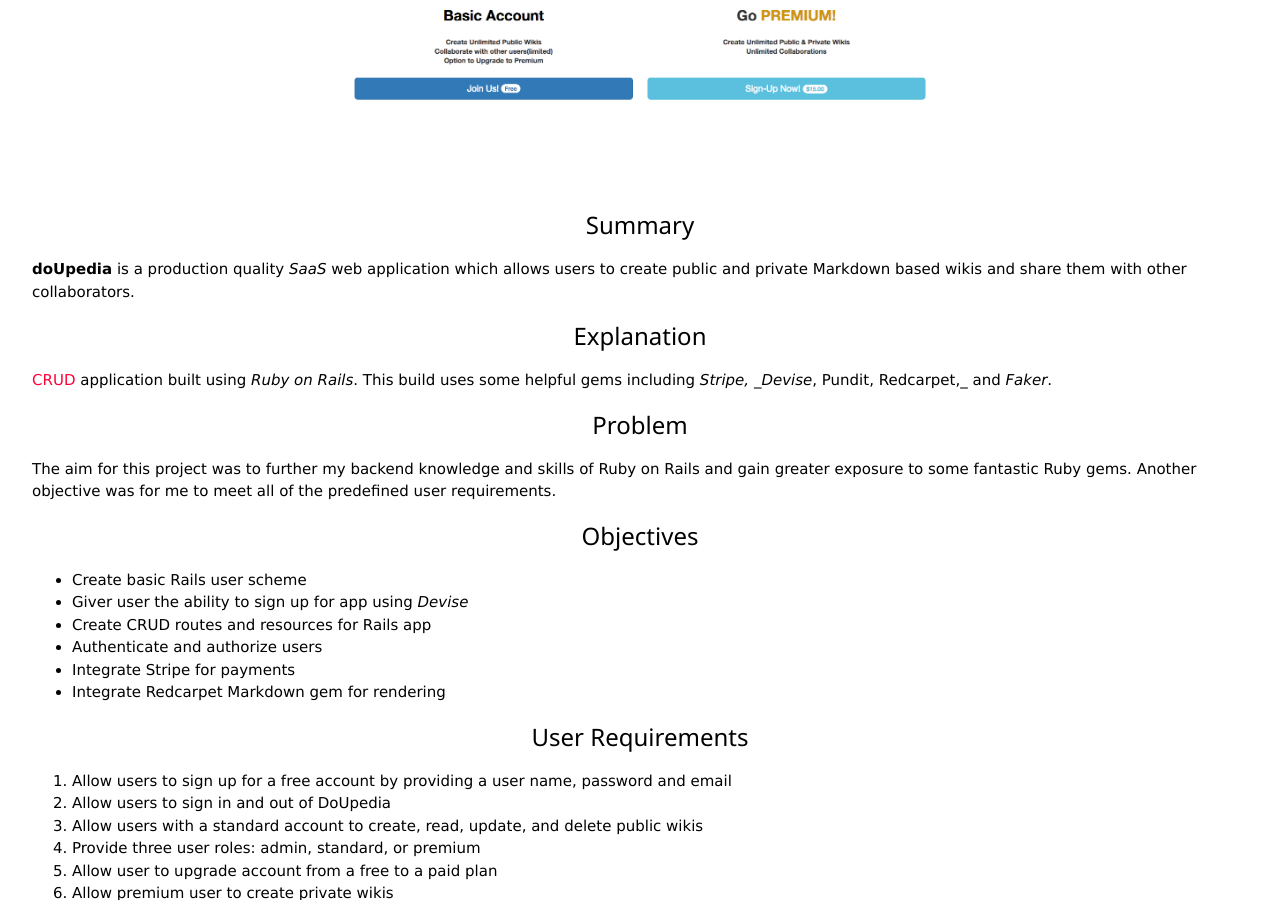
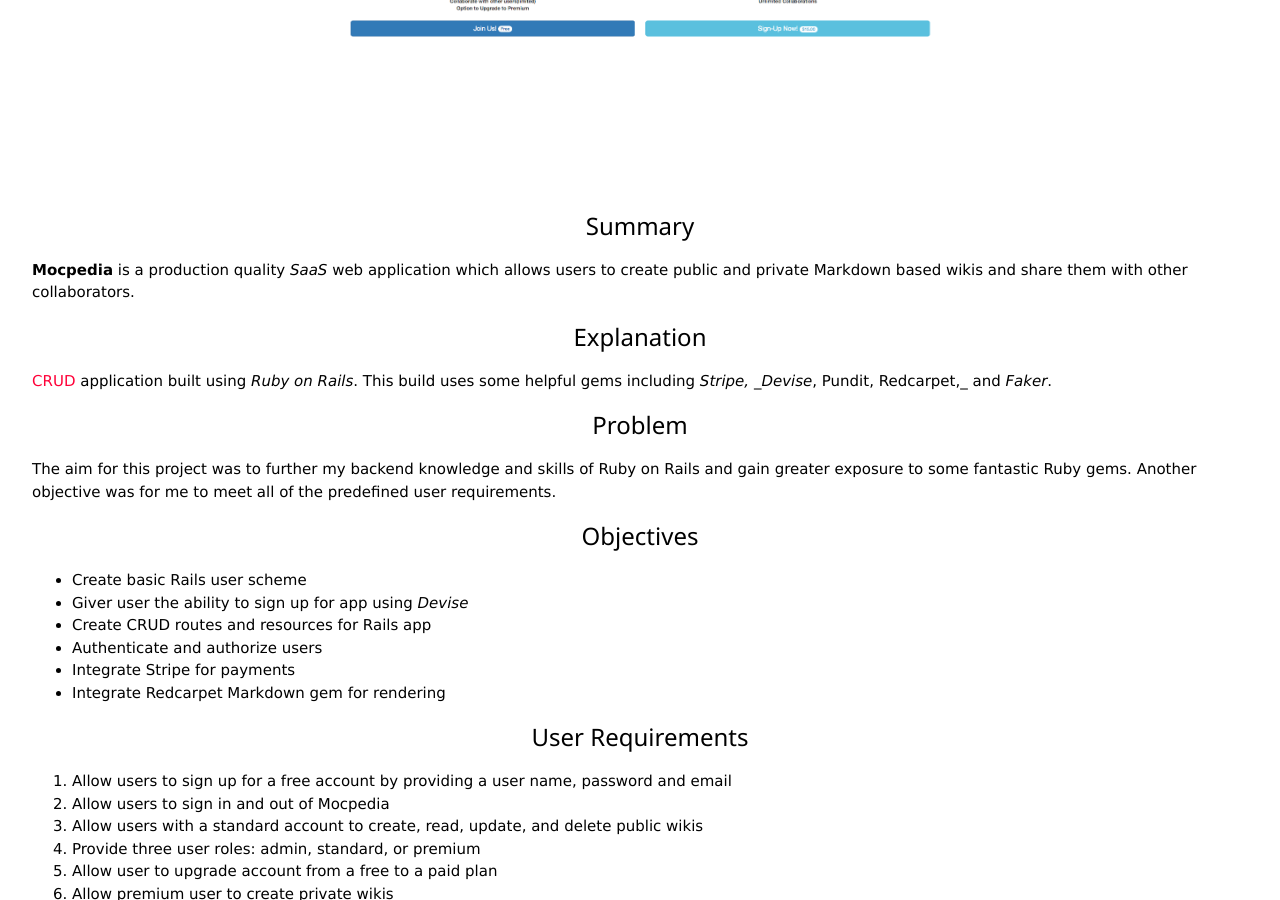
Before and after one commit to tyrantdavis/tyrantdavis.github.io, a Jekyll site: the page built from _portfolio/mocpedia.md, in a window 1280 px wide and 900 px high, scrolled down 452 px. Built offline with Jekyll 4.4.1, drawn with Linux system fonts in a browser that asks for light colours; nearby versions of some CDN libraries.

Commit message:
Update mocpedia images.

```diff
--- a/_portfolio/doupedia.md
+++ b/_portfolio/mocpedia.md
@@ -1,18 +1,18 @@
 ---
 layout: project
-title: doUpedia
+title: Mocpedia
 thumbnail-path: ""
-short-description: "&bull; DoUpedia is a production quality SaaS web application which allows users to create public and private Markdown based wikis and share them with other collaborators. &bull; Built on Rails &bull; Incorporates  Stripe, Devise, Redcarpet, Pundit, Sendgrid, Figaro, and Faker"
+short-description: "&bull; Mocpedia is a production quality SaaS web application which allows users to create public and private Markdown based wikis and share them with other collaborators. &bull; Built on Rails &bull; Incorporates  Stripe, Devise, Redcarpet, Pundit, Sendgrid, Figaro, and Faker"
 
 ---
 
 
 <p align="center">
-  <img  src="/assets/images/doUpedia/doUpediaHome.png" alt="home">
+  <img  src="/assets/images/doUpedia/mocpediaHome.png" alt="home">
 </p>
 
 <h3 class="wide w3-center">Summary</h3>
-**doUpedia** is a production quality _SaaS_ web application which allows users to create public and private Markdown based wikis and share them with other collaborators.
+**Mocpedia** is a production quality _SaaS_ web application which allows users to create public and private Markdown based wikis and share them with other collaborators.
 
 <h3 class="wide w3-center">Explanation</h3>
 
@@ -34,7 +34,7 @@
 <h3 class="wide  w3-center">User Requirements</h3>
 
 1. Allow users to sign up for a free account by providing a user name, password and email
-2. Allow users to sign in and out of DoUpedia
+2. Allow users to sign in and out of Mocpedia
 3. Allow users with a standard account to create, read, update, and delete public wikis
 4. Provide three user roles: admin, standard, or premium
 5. Allow user to upgrade account from a free to a paid plan
```
Also changed, not shown: assets/images/doUpedia/mocpediaHome.png (added).
